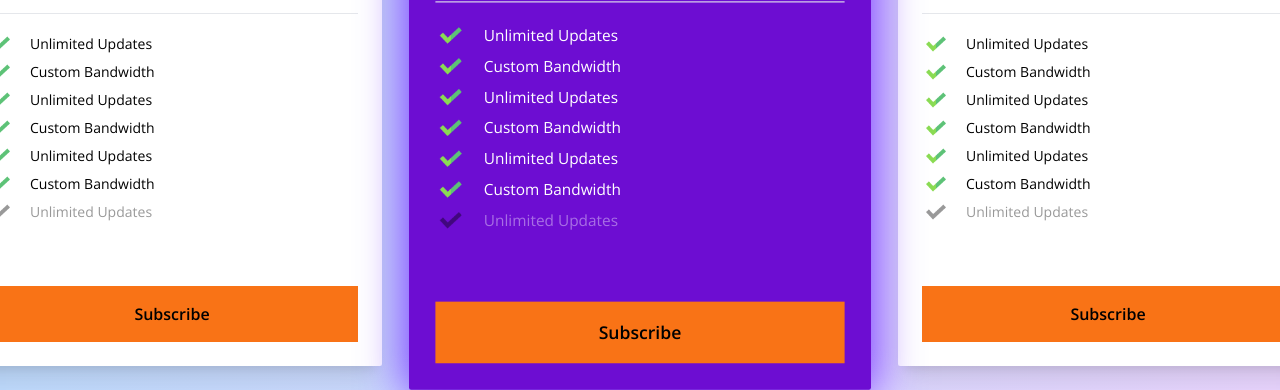
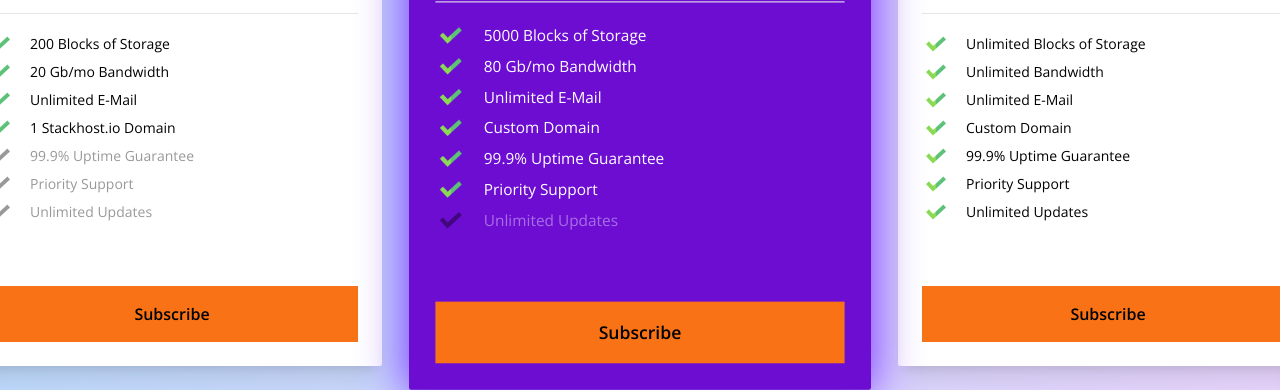
Before and after one commit to sachinbhatnagar/skw-01-discovering-tailwind, a website built with Vite: page end/src/index.html in a window 1280 px wide. Shown: the part 415-805 px from the top of the page. Built offline with nearby package versions, Linux system fonts and the light colour scheme.

Commit message:
Updates 1.0

```diff
--- a/end/src/index.html
+++ b/end/src/index.html
@@ -29,12 +29,12 @@
             </div>
           </div>
           <ul class="plan-features">
-            <li><img src="./icons/check.png" /><span>Unlimited Updates</span></li>
-            <li><img src="./icons/check.png" /><span>Custom Bandwidth</span></li>
-            <li><img src="./icons/check.png" /><span>Unlimited Updates</span></li>
-            <li><img src="./icons/check.png" /><span>Custom Bandwidth</span></li>
-            <li><img src="./icons/check.png" /><span>Unlimited Updates</span></li>
-            <li><img src="./icons/check.png" /><span>Custom Bandwidth</span></li>
+            <li><img src="./icons/check.png" /><span>200 Blocks of Storage</span></li>
+            <li><img src="./icons/check.png" /><span>20 Gb/mo Bandwidth</span></li>
+            <li><img src="./icons/check.png" /><span>Unlimited E-Mail</span></li>
+            <li><img src="./icons/check.png" /><span>1 Stackhost.io Domain</span></li>
+            <li><img class="ft-grey" src="./icons/check_black.png" /><span class="ft-grey">99.9% Uptime Guarantee</span></li>
+            <li><img class="ft-grey" src="./icons/check_black.png" /><span class="ft-grey">Priority Support</span></li>
             <li><img class="ft-grey" src="./icons/check_black.png" /><span class="ft-grey">Unlimited Updates</span></li>
           </ul>
           <button class="subscribe-btn">Subscribe</button>
@@ -49,12 +49,12 @@
             </div>
           </div>
           <ul class="plan-features">
-            <li><img src="./icons/check.png" /><span>Unlimited Updates</span></li>
-            <li><img src="./icons/check.png" /><span>Custom Bandwidth</span></li>
-            <li><img src="./icons/check.png" /><span>Unlimited Updates</span></li>
-            <li><img src="./icons/check.png" /><span>Custom Bandwidth</span></li>
-            <li><img src="./icons/check.png" /><span>Unlimited Updates</span></li>
-            <li><img src="./icons/check.png" /><span>Custom Bandwidth</span></li>
+            <li><img src="./icons/check.png" /><span>5000 Blocks of Storage</span></li>
+            <li><img src="./icons/check.png" /><span>80 Gb/mo Bandwidth</span></li>
+            <li><img src="./icons/check.png" /><span>Unlimited E-Mail</span></li>
+            <li><img src="./icons/check.png" /><span>Custom Domain</span></li>
+            <li><img src="./icons/check.png" /><span>99.9% Uptime Guarantee</span></li>
+            <li><img src="./icons/check.png" /><span>Priority Support</span></li>
             <li><img class="ft-grey" src="./icons/check_black.png" /><span class="ft-grey">Unlimited Updates</span></li>
           </ul>
           <button class="subscribe-btn">Subscribe</button>
@@ -69,13 +69,13 @@
             </div>
           </div>
           <ul class="plan-features">
+            <li><img src="./icons/check.png" /><span>Unlimited Blocks of Storage</span></li>
+            <li><img src="./icons/check.png" /><span>Unlimited Bandwidth</span></li>
+            <li><img src="./icons/check.png" /><span>Unlimited E-Mail</span></li>
+            <li><img src="./icons/check.png" /><span>Custom Domain</span></li>
+            <li><img src="./icons/check.png" /><span>99.9% Uptime Guarantee</span></li>
+            <li><img src="./icons/check.png" /><span>Priority Support</span></li>
             <li><img src="./icons/check.png" /><span>Unlimited Updates</span></li>
-            <li><img src="./icons/check.png" /><span>Custom Bandwidth</span></li>
-            <li><img src="./icons/check.png" /><span>Unlimited Updates</span></li>
-            <li><img src="./icons/check.png" /><span>Custom Bandwidth</span></li>
-            <li><img src="./icons/check.png" /><span>Unlimited Updates</span></li>
-            <li><img src="./icons/check.png" /><span>Custom Bandwidth</span></li>
-            <li><img class="ft-grey" src="./icons/check_black.png" /><span class="ft-grey">Unlimited Updates</span></li>
           </ul>
           <button class="subscribe-btn">Subscribe</button>
         </div>
--- a/start/postcss.config.js
+++ /dev/null
@@ -1,6 +0,0 @@
-module.exports = {
-  plugins: {
-    tailwindcss: {},
-    autoprefixer: {},
-  },
-}
```
Also changed, not shown: start/package.json (deleted, +0 -16 lines), start/src/index.html (+65 -0 lines), start/tailwind.config.js (deleted, +0 -7 lines), start/vite.config.js (deleted, +0 -8 lines).
